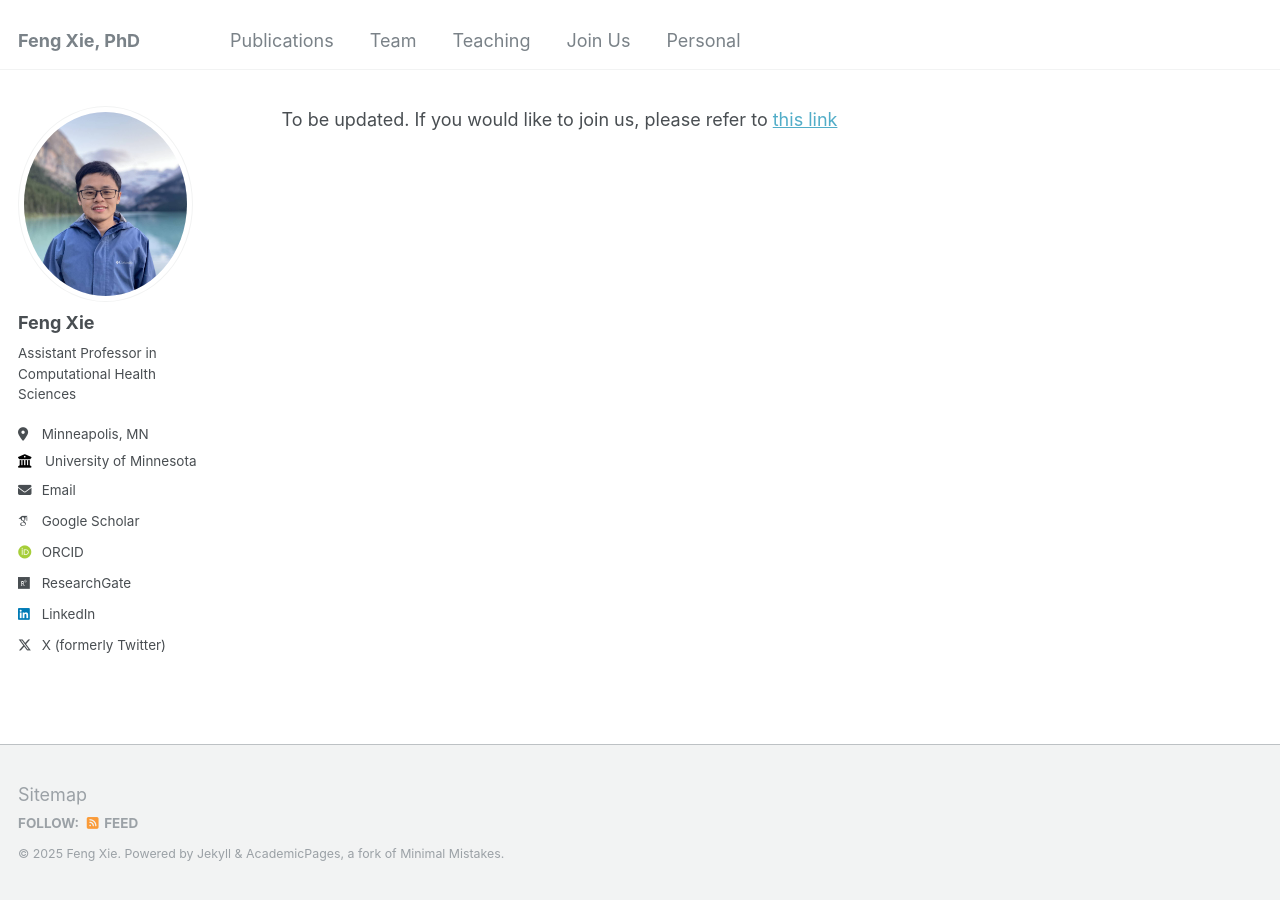
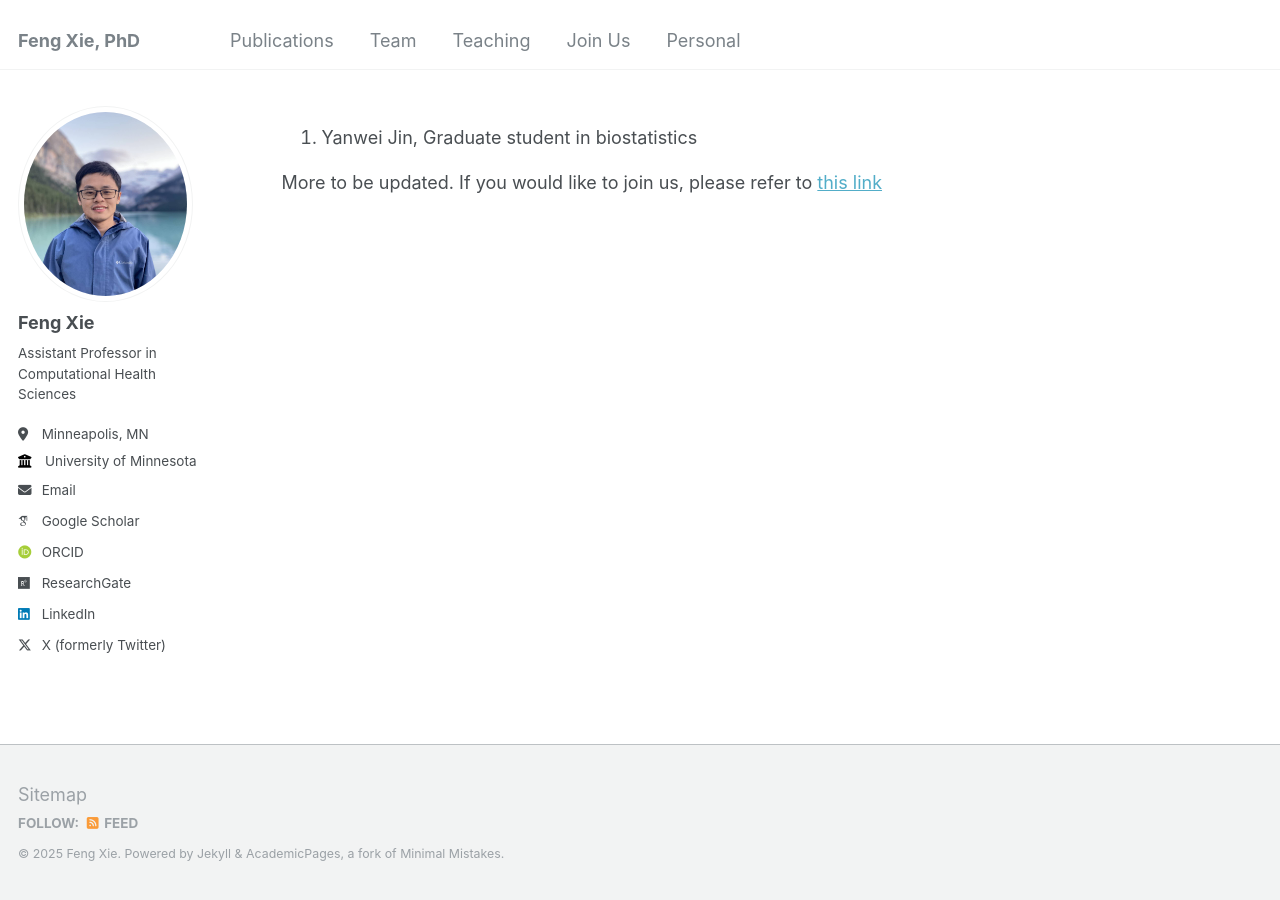
Before and after one commit to fengx13/fengx13.github.io, a Jekyll site: the page built from _pages/team.md, in a window 1280 px wide. Built offline with Jekyll 4.4.1, drawn with Linux system fonts in a browser that asks for light colours; some web fonts are replaced.

Commit message:
Update team.md

```diff
--- a/_pages/team.md
+++ b/_pages/team.md
@@ -4,5 +4,8 @@
 permalink: /team/
 author_profile: true
 ---
-To be updated.
+
+1. Yanwei Jin, Graduate student in biostatistics
+
+More to be updated.
 If you would like to join us, please refer to [this link](https://fengx13.github.io/join%20us/)
```
